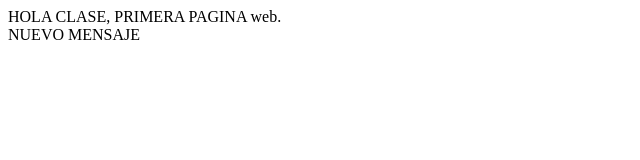
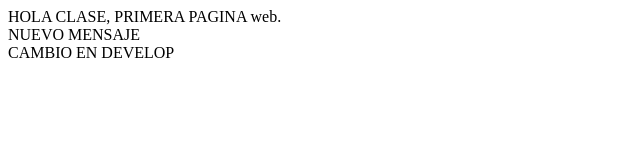
Before and after one commit to ChristianCabral99/MyFirstRepo, a plain HTML site: page index.html in a window 1280 px wide. Shown: the whole page, without its empty margins (0-640 px from the left). Drawn offline with Linux system fonts and the light colour scheme.

Commit message:
update 2

```diff
--- a/index.html
+++ b/index.html
@@ -4,6 +4,8 @@
 HOLA CLASE, PRIMERA PAGINA web.
 <br>
 NUEVO MENSAJE
+<br>
+CAMBIO EN DEVELOP
 
 </body>
 </html>
```
